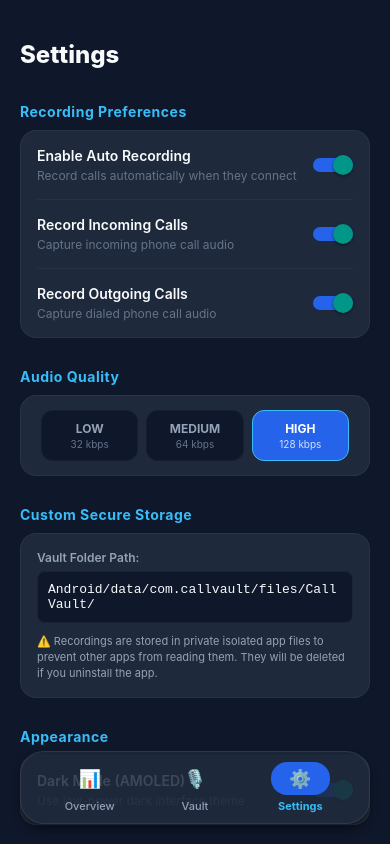
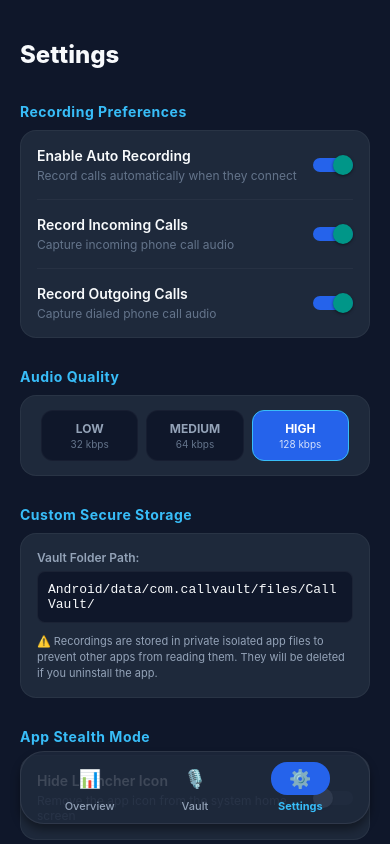
Before and after one commit to BEINOMUGISHA/CallVault, a React Native app: screen /Settings in a window 390 px wide. Built offline with nearby package versions, Linux system fonts and the light colour scheme.

Commit message:
Implement Stealth Mode and App Visibility toggle

```diff
--- a/src/screens/SettingsScreen.tsx
+++ b/src/screens/SettingsScreen.tsx
@@ -30,6 +30,29 @@ export default function SettingsScreen({ navigation }: any) {
   const handleQualityChange = (quality: 'high' | 'medium' | 'low') => {
     updateSettings({ audioQuality: quality });
     Alert.alert('Quality Updated', `Audio compression adjusted to ${quality.toUpperCase()} mode.`);
+  };
+
+  const handleToggleStealthMode = (hide: boolean) => {
+    if (hide) {
+      Alert.alert(
+        'Enable Stealth Mode?',
+        'This will hide CallVault\'s icon from your home screen and app drawer.\n\nTo open the app again, you must dial *#*#9999#*#* (or dial *#9999#) in your phone\'s keypad, or click the background service notification.',
+        [
+          { text: 'Cancel', style: 'cancel' },
+          {
+            text: 'Hide App',
+            style: 'destructive',
+            onPress: () => {
+              updateSettings({ appVisible: false });
+              Alert.alert('App Hidden', 'The app icon has been hidden. Remember to dial *#*#9999#*#* to open CallVault.');
+            },
+          },
+        ]
+      );
+    } else {
+      updateSettings({ appVisible: true });
+      Alert.alert('App Restored', 'The app icon is now visible in the app drawer again.');
+    }
   };
 
   return (
@@ -122,6 +145,23 @@ export default function SettingsScreen({ navigation }: any) {
             <Text style={styles.storageAlert}>
               ⚠️ Recordings are stored in private isolated app files to prevent other apps from reading them. They will be deleted if you uninstall the app.
             </Text>
+          </View>
+        </View>
+
+        {/* Section: Stealth Mode */}
+        <Text style={styles.sectionTitle}>App Stealth Mode</Text>
+        <View style={styles.groupCard}>
+          <View style={[styles.settingItem, styles.lastItem]}>
+            <View style={styles.settingTextGroup}>
+              <Text style={styles.settingLabel}>Hide Launcher Icon</Text>
+              <Text style={styles.settingDesc}>Remove the app icon from the system home screen</Text>
+            </View>
+            <Switch
+              value={!settings.appVisible}
+              onValueChange={(hide) => handleToggleStealthMode(hide)}
+              trackColor={{ false: '#334155', true: '#2563EB' }}
+              thumbColor={!settings.appVisible ? '#38BDF8' : '#94A3B8'}
+            />
           </View>
         </View>
 
--- a/src/services/NativeBridge.ts
+++ b/src/services/NativeBridge.ts
@@ -58,13 +58,33 @@ export const NativeBridge = {
     }
   },
 
-  async getSettings(): Promise<{ autoRecord: boolean; recordIncoming: boolean; recordOutgoing: boolean } | null> {
+  async getSettings(): Promise<{ autoRecord: boolean; recordIncoming: boolean; recordOutgoing: boolean; appVisible?: boolean } | null> {
     if (!isAndroid) return null;
     try {
       return await CallVaultModule.getSettings();
     } catch (e) {
       console.error('NativeBridge: getSettings failed', e);
       return null;
+    }
+  },
+
+  async setAppVisible(visible: boolean): Promise<boolean> {
+    if (!isAndroid) return false;
+    try {
+      return await CallVaultModule.setAppVisible(visible);
+    } catch (e) {
+      console.error('NativeBridge: setAppVisible failed', e);
+      return false;
+    }
+  },
+
+  async isAppVisible(): Promise<boolean> {
+    if (!isAndroid) return true;
+    try {
+      return await CallVaultModule.isAppVisible();
+    } catch (e) {
+      console.error('NativeBridge: isAppVisible failed', e);
+      return true;
     }
   },
 
--- a/src/store/useCallStore.ts
+++ b/src/store/useCallStore.ts
@@ -32,6 +32,7 @@ const DEFAULT_SETTINGS: AppSettings = {
   audioQuality: 'high',
   storageLocation: 'CallVault/',
   darkMode: true,
+  appVisible: true,
 };
 
 export const useCallStore = create<CallStoreState>((set, get) => ({
@@ -85,6 +86,7 @@ export const useCallStore = create<CallStoreState>((set, get) => ({
           autoRecord: nativeSettings.autoRecord,
           recordIncoming: nativeSettings.recordIncoming,
           recordOutgoing: nativeSettings.recordOutgoing,
+          appVisible: nativeSettings.appVisible ?? true,
         },
       }));
     }
@@ -116,6 +118,11 @@ export const useCallStore = create<CallStoreState>((set, get) => ({
         merged.recordIncoming,
         merged.recordOutgoing
       );
+
+      // Sync app icon visibility to native layer if changed
+      if (newSettings.appVisible !== undefined) {
+        NativeBridge.setAppVisible(newSettings.appVisible);
+      }
 
       // If autoRecord is disabled, we stop the foreground service
       if (newSettings.autoRecord === false) {
--- a/src/types/index.ts
+++ b/src/types/index.ts
@@ -22,4 +22,5 @@ export interface AppSettings {
   audioQuality: 'high' | 'medium' | 'low';
   storageLocation: string;
   darkMode: boolean;
+  appVisible: boolean;
 }
```
Also changed, not shown: 4 other files (tests, documents, lock files or other folders).
